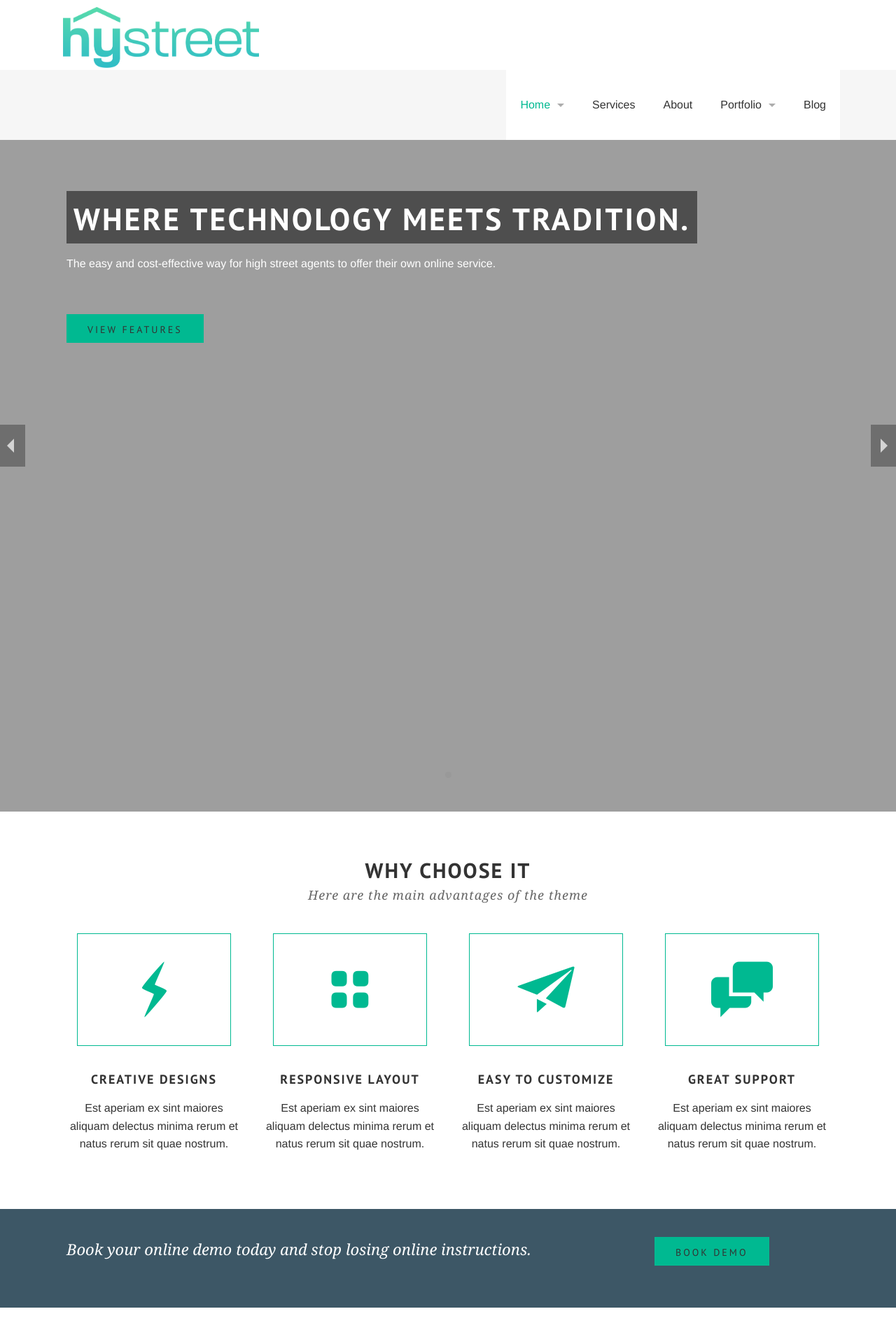
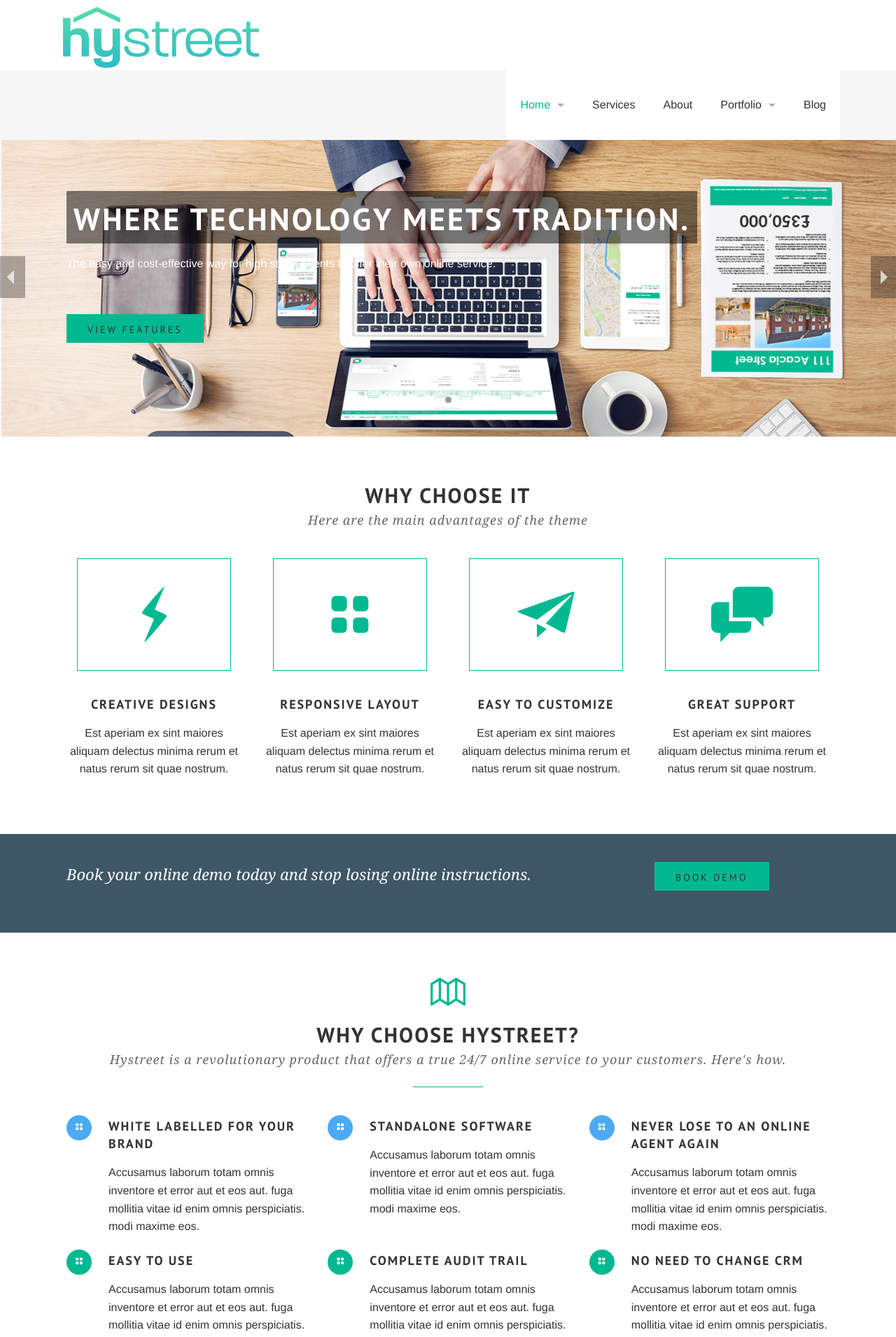
Before and after one commit to hystreet/hystreet.github.io, a Jekyll site: the page built from index.html, in a window 1280 px wide. Shown: the top 1911 px of the page at 70% size. Built offline with Jekyll 4.4.1, drawn with Linux system fonts in a browser that asks for light colours; some web fonts are replaced.

Commit message:
trying to get image to display properly

```diff
--- a/_data/slides.yml
+++ b/_data/slides.yml
@@ -1,4 +1,4 @@
-- image: /images/slide custom.jpg
+- image: slide custom.png
   desc_location: left
   desc:
     <h2>Where Technology Meets Tradition.</h2>
```
